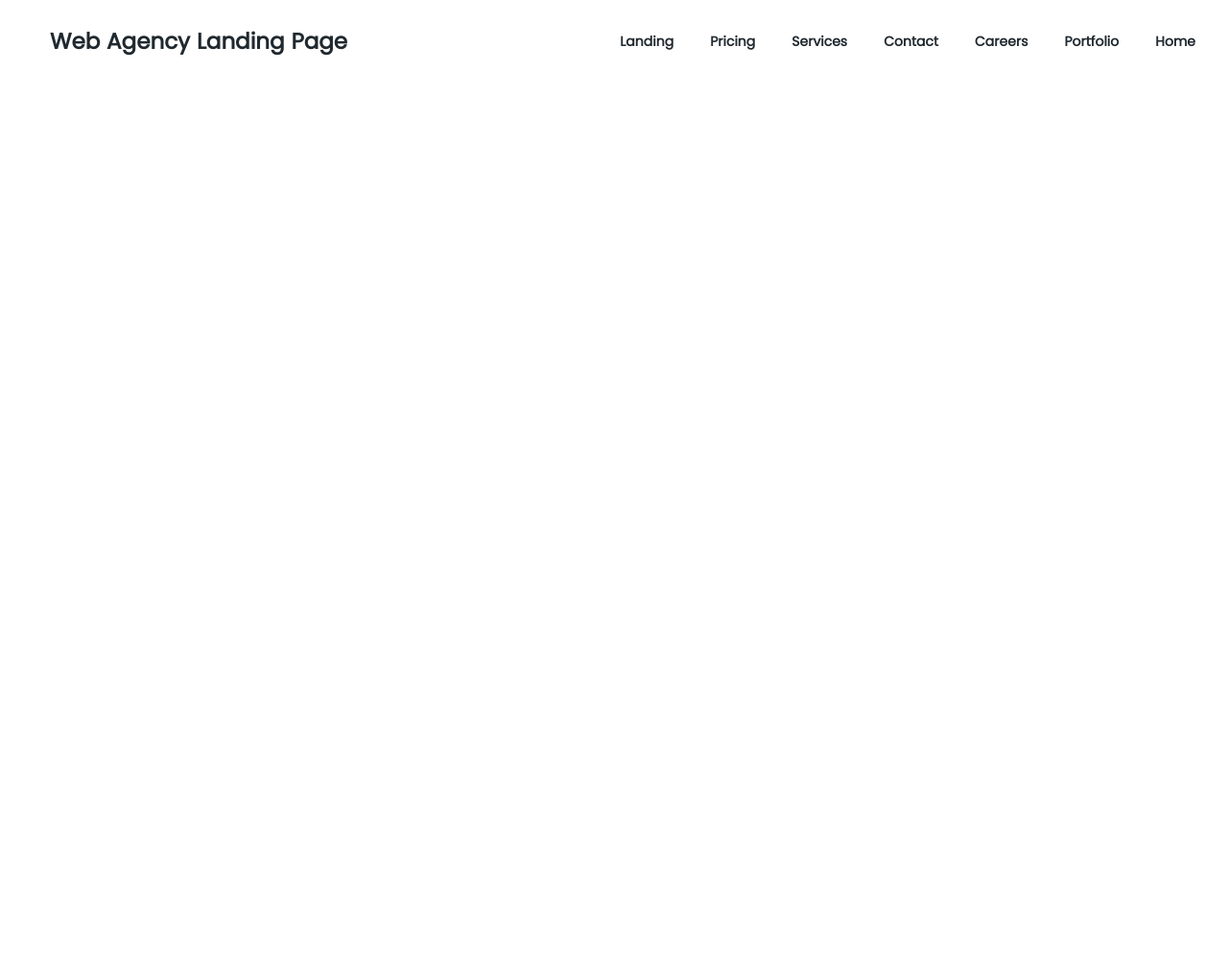
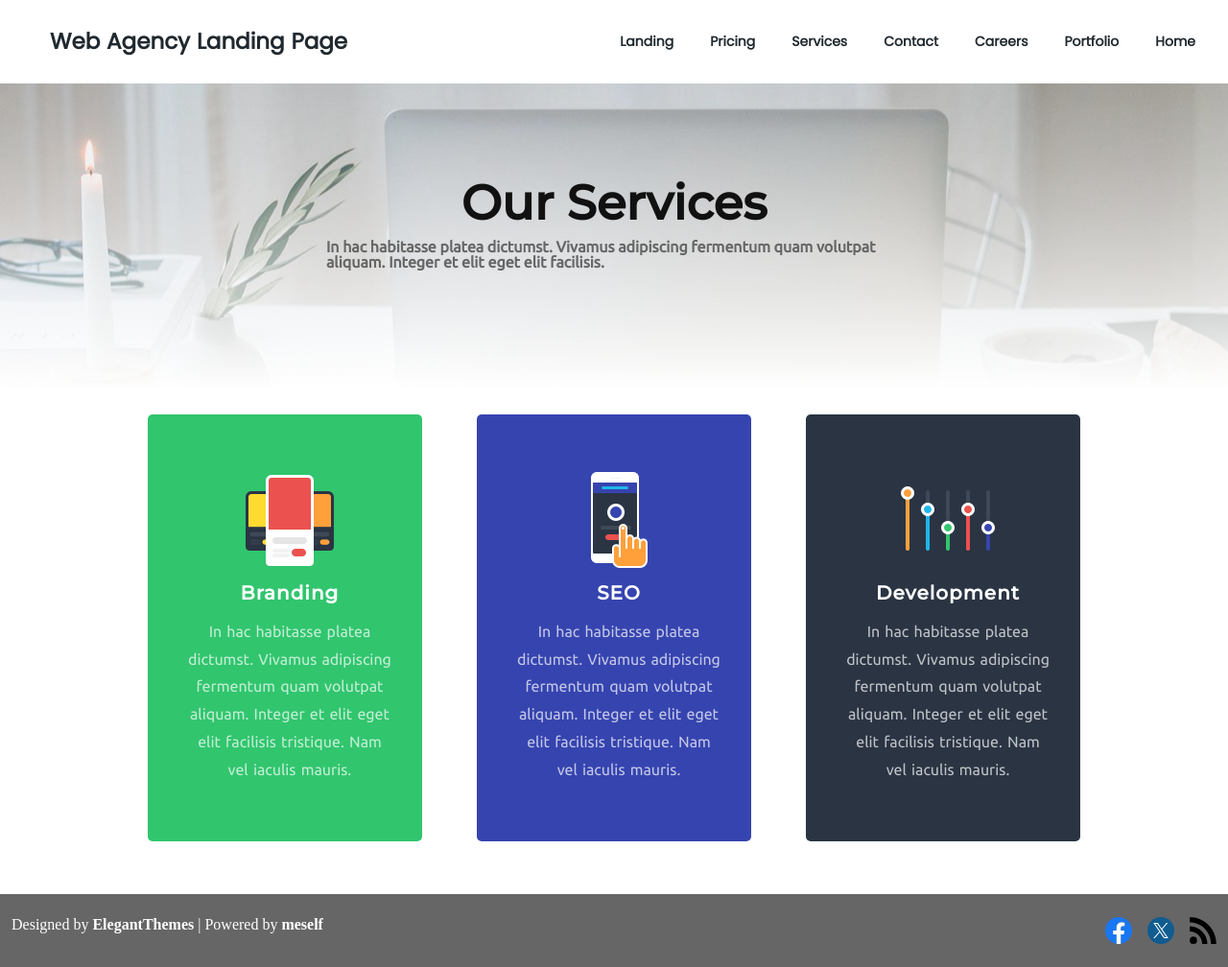
Before and after one commit to 45yposft/AE2-Astro, an Astro site: page /services in a window 1280 px wide. Shown: the whole page at 96% size. Before the commit the page ends 800 px from the top, so only its background shows below. Built offline with nearby package versions, Linux system fonts and the light colour scheme; Astro itself is replaced by a stand-in of ours.

Commit message:
Terminado pagina services

```diff
--- a/src/css/styles.css
+++ b/src/css/styles.css
@@ -359,9 +359,77 @@ button {
   }
 }
 
-
-
 .phighlighted {
   color: var(--clr-lightblue);
   font-weight: 600;
 }
+
+/* Services */
+
+.services__container {
+  background-image: linear-gradient(180deg,rgba(255,255,255,0) 0%,#ffffff 100%), url('/src/assets/services-bg.jpg');
+  background-position: 50%;
+  height: 100%;
+  width: 100%;
+  margin: 61px 0 0 0;
+  padding: 100px 0;
+}
+
+.services__container--title {
+  padding: 2% 0;
+  width: 80%;
+  max-width: 1080px;
+  margin: auto;
+  display: flex;
+  flex-flow: column;
+  align-items: center;
+}
+
+.services__title {
+  font-family: var(--font-prim);
+  font-size: 50px;
+  font-weight: 600;
+  color: var(--clr-black);
+  margin: 0 0 12px;
+}
+
+.services__parrafo {
+  font-family: var(--font-sec);
+  color: var(--clr-lightgray);
+  font-weight: 600;
+  max-width: 600px;
+}
+
+
+.services__section1 {
+  max-width: 1080;
+  margin: auto;
+  padding: 0 0 30px;
+}
+
+.services__section1--row {
+  padding: 2% 0;
+  width: 80%;
+  max-width: 1080px;
+  margin: auto;
+  gap: 5.5%;
+}
+
+#services__color1 {
+  background-color: var(--clr-green);
+}
+
+#services__color2 {
+  background-color: var(--clr-blue);
+}
+
+#services__color3 {
+  background-color: var(--clr-darkblue);
+}
+
+.services__card--title {
+  display: flex;
+  flex-flow: column;
+  gap: .5rem;
+  align-items: center;
+}
--- a/src/pages/pricing.astro
+++ b/src/pages/pricing.astro
@@ -3,7 +3,6 @@ import '../css/reset.css';
 import '../css/root.css';
 import '../css/fonts.css';
 import '../css/styles.css';
-import { Image } from 'astro:assets';
 import PlantillaBase from "../layout/plantillaBase.astro";
 import Button from '../components/button.astro';
 import Cards from '../components/cards.astro';
@@ -13,10 +12,6 @@ let btn3 = "btn__pricing3";
 let card1 = "pricing__color1";
 let card2 = "pricing__color2";
 let card3 = "pricing__color3";
-// import imgcard1 from "../assets/";
-// import imgcard2 from "../assets/";
-// import imgcard3 from "../assets/";
-// import associate from "../assets/";
 let title = "Pricing";
 let description = "Pagina de pruebas(pricing)";
 ---
--- a/src/pages/services.astro
+++ b/src/pages/services.astro
@@ -5,22 +5,55 @@ import '../css/fonts.css';
 import '../css/styles.css';
 import { Image } from 'astro:assets';
 import PlantillaBase from "../layout/plantillaBase.astro";
-import Button from '../components/button.astro';
 import Cards from '../components/cards.astro';
-let btn = "btn__services1";
-let btn2 = "btn__services2";
-let btn3 = "btn__services3";
 let card1 = "services__color1";
 let card2 = "services__color2";
 let card3 = "services__color3";
-// import imgcard1 from "../assets/";
-// import imgcard2 from "../assets/";
-// import imgcard3 from "../assets/";
-// import associate from "../assets/";
+import imgcard1 from "../assets/icon-1.png";
+import imgcard2 from "../assets/icon-2.png";
+import imgcard3 from "../assets/icon-3.png";
 let title = "Services";
 let description = "Pagina de pruebas(services)";
 ---
 
 <PlantillaBase title={title} description={description}>
-  <div class="prueba"></div>
+  <div class="services__container">
+    <div class="services__container--title">
+      <h1 class="services__title">Our Services</h1>
+      <p class="services__parrafo">In hac habitasse platea dictumst. Vivamus adipiscing fermentum quam volutpat aliquam. Integer et elit eget elit facilisis.</p>
+    </div>
+  </div>
+  <main>
+    <section class="services__section1">
+      <div class="services__section1--row row">
+        <Cards id={card1}>
+          <Image src={imgcard1} alt="Imagen" />
+          <div class="services__card--title">
+            <h3 class="card__title">Branding</h3>
+          </div>
+          <div class="services__card--details">
+            <p class="parrafo">In hac habitasse platea dictumst. Vivamus adipiscing fermentum quam volutpat aliquam. Integer et elit eget elit facilisis tristique. Nam vel iaculis mauris.</p>
+          </div>
+        </Cards>
+        <Cards id={card2}>
+          <Image src={imgcard2} alt="Imagen" />
+          <div class="services__card--title">
+            <h3 class="card__title">SEO</h3>
+          </div>
+          <div class="services__card--details">
+            <p class="parrafo">In hac habitasse platea dictumst. Vivamus adipiscing fermentum quam volutpat aliquam. Integer et elit eget elit facilisis tristique. Nam vel iaculis mauris.</p>
+          </div>
+        </Cards>
+        <Cards id={card3}>
+          <Image src={imgcard3} alt="Imagen" />
+          <div class="services__card--title">
+            <h3 class="card__title">Development</h3>
+          </div>
+          <div class="services__card--details">
+            <p class="parrafo">In hac habitasse platea dictumst. Vivamus adipiscing fermentum quam volutpat aliquam. Integer et elit eget elit facilisis tristique. Nam vel iaculis mauris.</p>
+          </div>
+        </Cards>
+      </div>
+    </section>
+  </main>
 </PlantillaBase>
```
